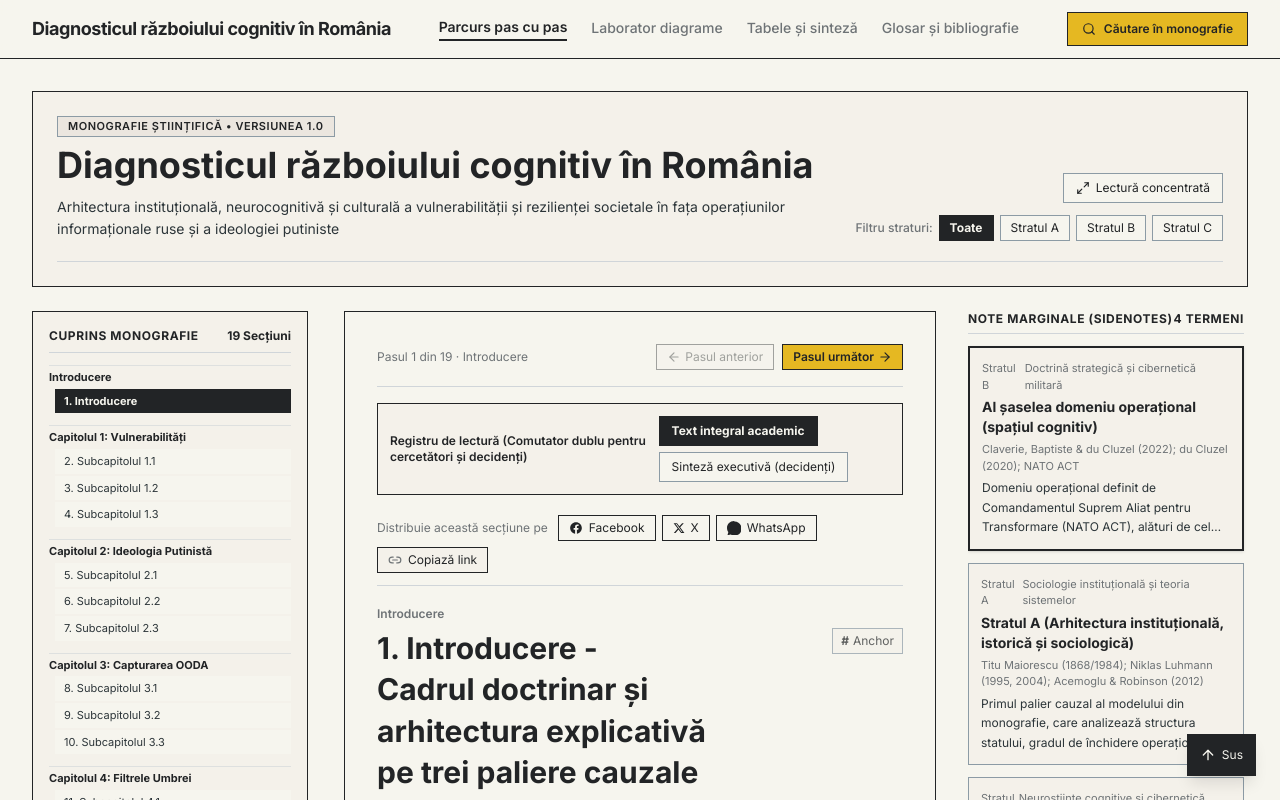
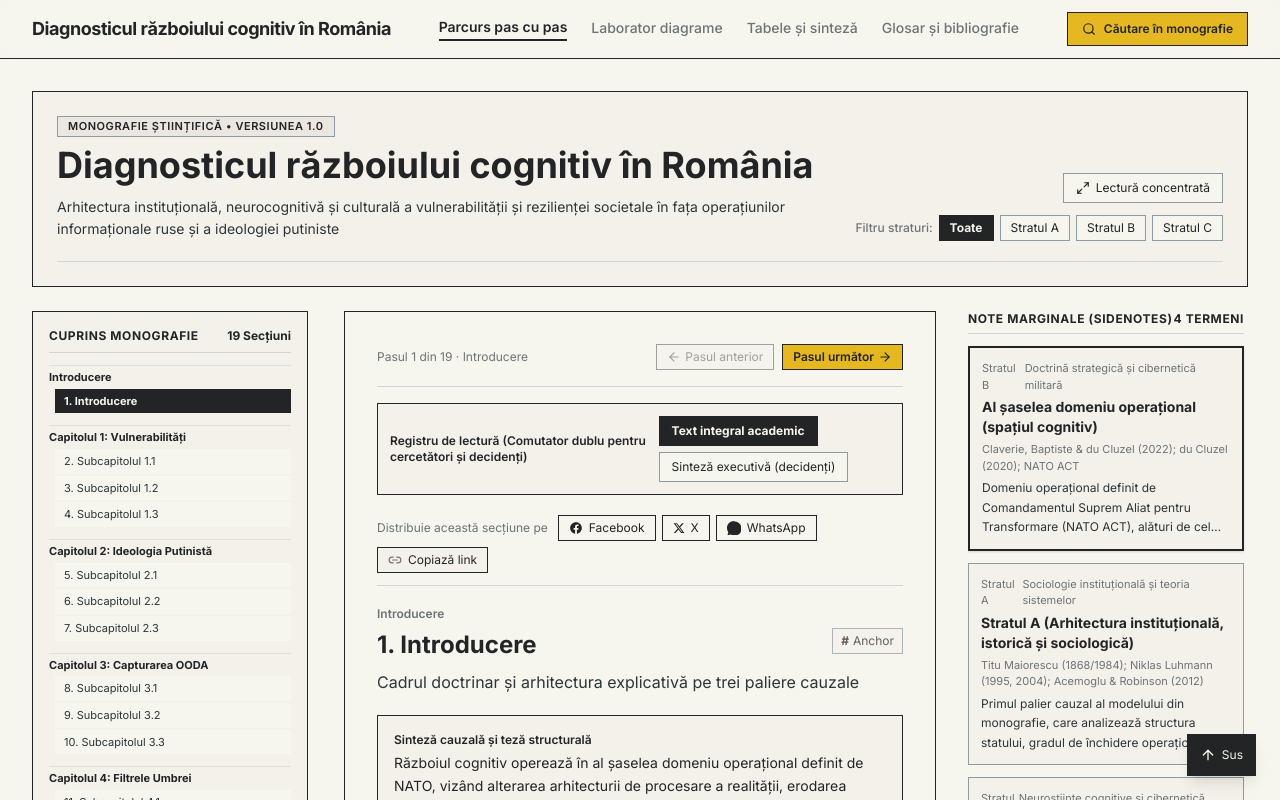
Before and after one commit to LaurentiuStaicu/diagnosticul-razboiului-cognitiv-romania, a React (Vite) app: page / in a window 1280 px wide. Both pictures are taken after a click on the button "Citește Monografia Online". Shown: the top 800 px of the page. Built offline with nearby package versions, Linux system fonts and the light colour scheme.

Commit message:
Publicare cod sursă Diagnosticul războiului cognitiv în România (Versiunea 1.0)

```diff
--- a/public/share/pasul-1.html
+++ b/public/share/pasul-1.html
@@ -20,14 +20,14 @@
     <meta property="og:image:type" content="image/png" />
     <meta property="og:image:width" content="1200" />
     <meta property="og:image:height" content="630" />
-    <meta property="og:image:alt" content="1. Introducere - Cadrul doctrinar și arhitectura explicativă pe trei paliere cauzale (Figura 1 (Arhitectura cauzală pe trei straturi a vulnerabilității societale endogene))" />
+    <meta property="og:image:alt" content="1. Introducere (Figura 1 (Arhitectura cauzală pe trei straturi a vulnerabilității societale endogene))" />
 
     <!-- Twitter / X Cards (Section / Chapter Specific) -->
     <meta name="twitter:card" content="summary_large_image" />
     <meta name="twitter:title" content="Introducere · Diagnosticul războiului cognitiv în România (Versiunea 1.0)" />
     <meta name="twitter:description" content="Războiul cognitiv operează în al șaselea domeniu operațional definit de NATO, vizând alterarea arhitecturii de procesare a realității, erodarea încrederii în instituțiile democratice și paralizia capacității decizionale prin trei straturi cauzale interdependente (Stratul A instituțional, Stratul B neurocognitiv și semiotic, Stratul C inconștient cultural și arhetipal)." />
     <meta name="twitter:image" content="https://laurentiustaicu.github.io/diagnosticul-razboiului-cognitiv-romania/og/og-fig-1.png" />
-    <meta name="twitter:image:alt" content="1. Introducere - Cadrul doctrinar și arhitectura explicativă pe trei paliere cauzale (Figura 1 (Arhitectura cauzală pe trei straturi a vulnerabilității societale endogene))" />
+    <meta name="twitter:image:alt" content="1. Introducere (Figura 1 (Arhitectura cauzală pe trei straturi a vulnerabilității societale endogene))" />
 
     <meta http-equiv="refresh" content="0; url=https://laurentiustaicu.github.io/diagnosticul-razboiului-cognitiv-romania/#pasul-1" />
     <script>
--- a/src/App.tsx
+++ b/src/App.tsx
@@ -739,7 +739,7 @@ export function App() {
                       : `Capitolul ${currentStep.chapterNumber} · ${currentStep.chapterTitle.replace(/^Capitolul\s+[0-9]+:\s*/, '').replace(/^[0-9]+\.\s*/, '')}`}
                   </div>
                   <div className="group relative flex items-start justify-between gap-2">
-                    <h2 className="font-serif text-xl sm:text-3xl font-bold text-[#222426] headline-balance leading-snug">
+                    <h2 className="font-serif text-lg sm:text-2xl font-bold text-[#222426] headline-balance leading-snug">
                       {currentStep.title}
                     </h2>
                     <button
@@ -758,7 +758,7 @@ export function App() {
                     </button>
                   </div>
                   {currentStep.subtitle && (
-                    <p className="font-serif text-base sm:text-lg font-normal text-[#2C3539] mt-2 leading-relaxed">
+                    <p className="font-serif text-sm sm:text-base font-normal text-[#2C3539] mt-2 leading-relaxed">
                       {currentStep.subtitle}
                     </p>
                   )}
--- a/src/components/LandingCoverPage.tsx
+++ b/src/components/LandingCoverPage.tsx
@@ -32,11 +32,11 @@ export const LandingCoverPage: React.FC<LandingCoverPageProps> = ({
               Arhitectura cauzală pe trei straturi (Sociologie instituțională · Neuroștiințe și semiotică · Psihologie analitică)
             </div>
 
-            <h1 className="font-serif text-3xl sm:text-5xl lg:text-[52px] font-bold text-[#222426] leading-[1.12] headline-balance">
+            <h1 className="font-serif text-2xl sm:text-4xl lg:text-[42px] font-bold text-[#222426] leading-[1.12] headline-balance">
               Diagnosticul războiului cognitiv în România
             </h1>
 
-            <p className="font-serif text-base sm:text-lg font-normal text-[#2C3539] leading-relaxed headline-balance">
+            <p className="font-serif text-sm sm:text-base font-normal text-[#2C3539] leading-relaxed headline-balance">
               Arhitectura instituțională, neurocognitivă și culturală a vulnerabilității și rezilienței societale în fața operațiunilor informaționale ruse și a ideologiei putiniste
             </p>
 
--- a/src/data/chaptersPart1.ts
+++ b/src/data/chaptersPart1.ts
@@ -7,7 +7,8 @@ export const CHAPTERS_PART_1: SubchapterStep[] = [
     chapterNumber: 0,
     chapterTitle: 'Introducere',
     code: 'Introducere',
-    title: '1. Introducere - Cadrul doctrinar și arhitectura explicativă pe trei paliere cauzale',
+    title: '1. Introducere',
+    subtitle: 'Cadrul doctrinar și arhitectura explicativă pe trei paliere cauzale',
     dominantStrata: ['A', 'B', 'C'],
     linkedFigureId: 1,
     summaryThesis: 'Războiul cognitiv operează în al șaselea domeniu operațional definit de NATO, vizând alterarea arhitecturii de procesare a realității, erodarea încrederii în instituțiile democratice și paralizia capacității decizionale prin trei straturi cauzale interdependente (Stratul A instituțional, Stratul B neurocognitiv și semiotic, Stratul C inconștient cultural și arhetipal).',
```
